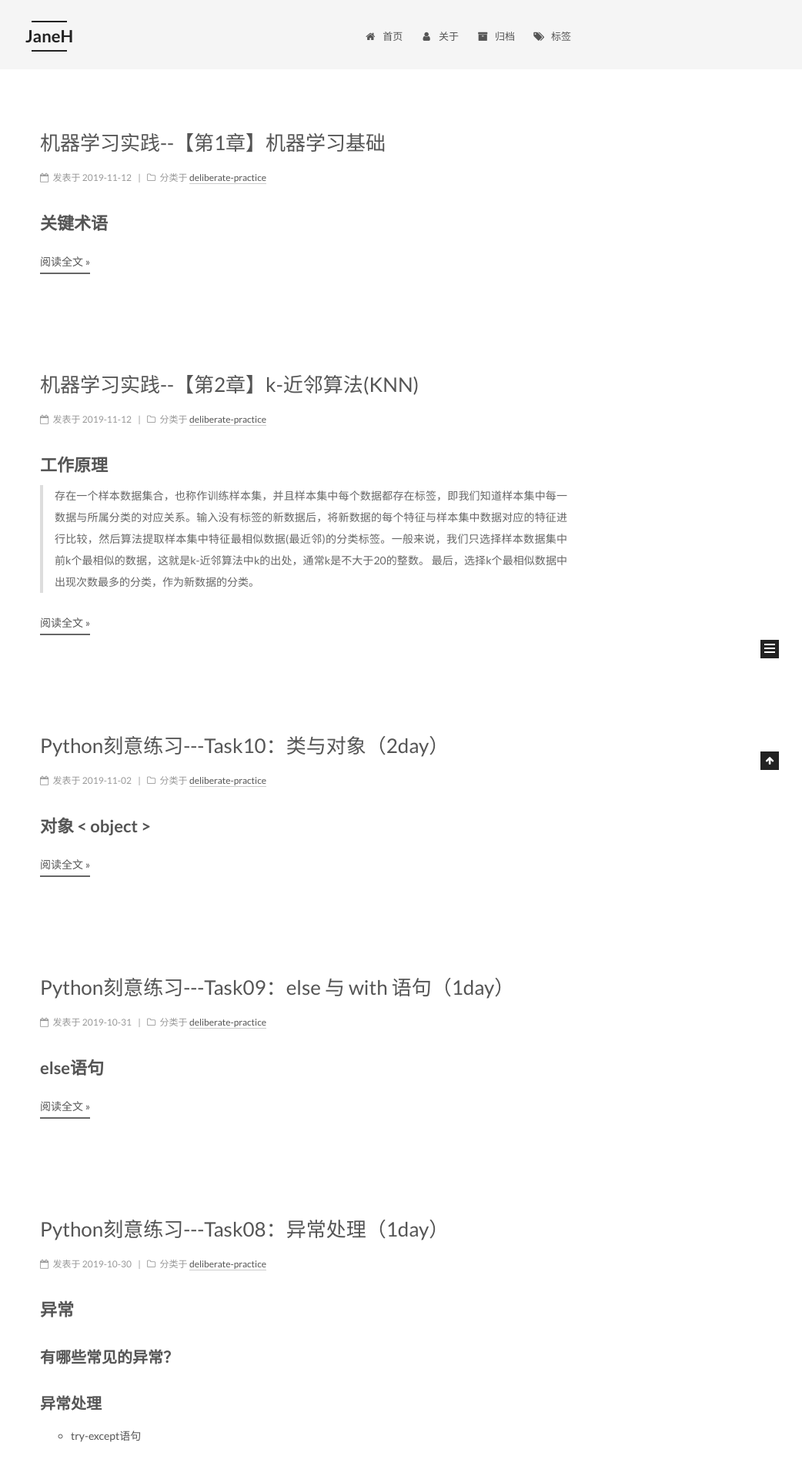
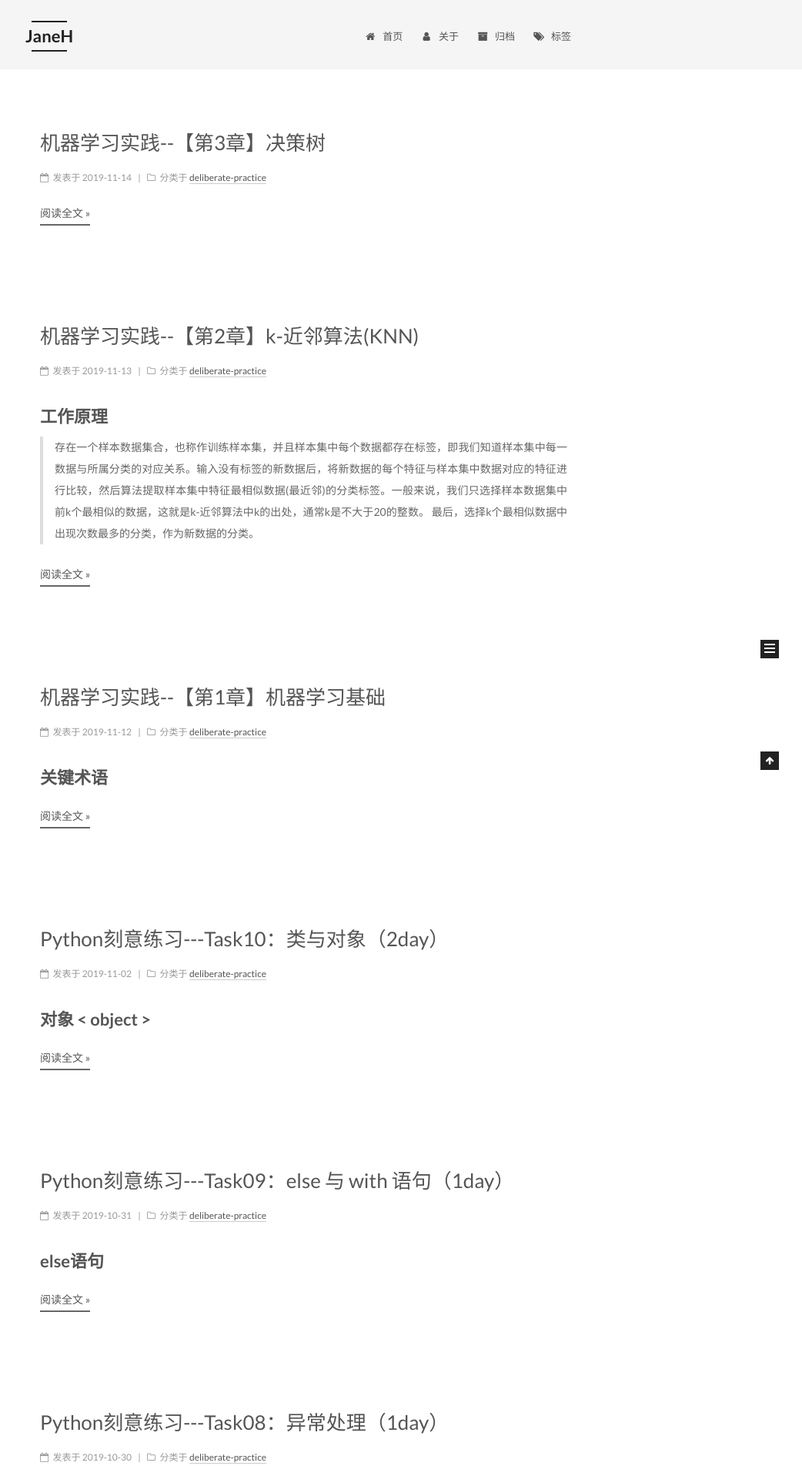
Before and after one commit to janehoo/janehoo.github.io, a Jekyll site: the page built from index.html, in a window 1280 px wide. Shown: the top 1904 px of the page at 77% size, without its empty margins (238-1280 px from the left). Built offline with Jekyll 4.4.1, drawn with Linux system fonts in a browser that asks for light colours; the list of posts is cut into pages by our own code; some of the changed text lies outside the part shown.

Commit message:
update post

```diff
--- a/_posts/2019-11-12-Machine_learning_in_action_US_peter_harrington_KNN.md
+++ b/_posts/2019-11-13-Machine_learning_in_action_US_peter_harrington_KNN.md
@@ -1,5 +1,6 @@
 ---
 title: 机器学习实践--【第2章】k-近邻算法(KNN)
+date: 2019-11-13 23:33:26
 categories:
  - deliberate-practice
 tags:
--- /dev/null
+++ b/_posts/2019-11-14-Machine_learning_in_action_US_peter_harrington_Decision_Tree.md
@@ -0,0 +1,9 @@
+---
+title: 机器学习实践--【第3章】决策树
+date: 2019-11-14 11:33:26
+categories:
+ - deliberate-practice
+tags:
+ - python
+ - machine learning
+---
```
